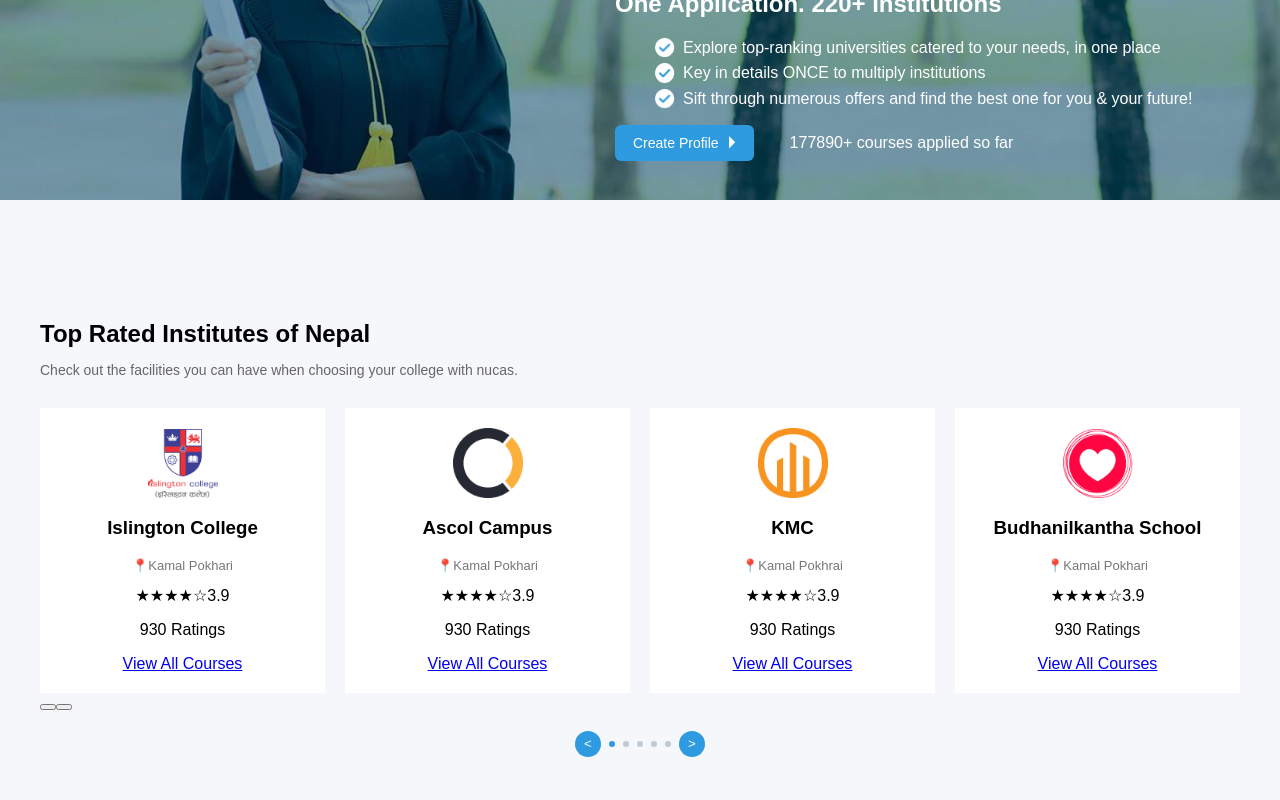
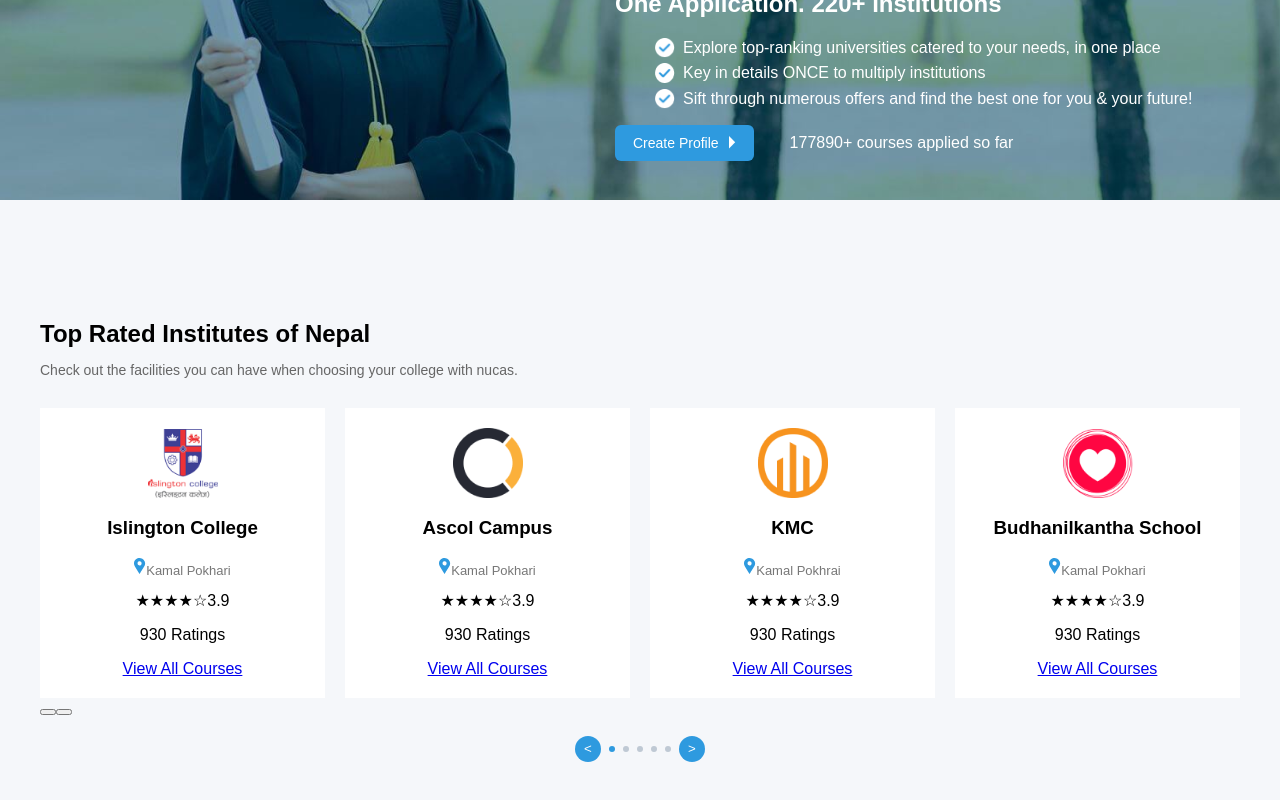
Before and after one commit to bibashmanjusubedi/schoolbharna-ui, a React (Vite) app: page / in a window 1280 px wide. Shown: the part 2477-3277 px from the top of the page. Built offline with nearby package versions, Linux system fonts and the light colour scheme.

Commit message:
changed the location to SVG in topRated-card-pin

```diff
--- a/src/components/layout/TopRatedInstitutes.jsx
+++ b/src/components/layout/TopRatedInstitutes.jsx
@@ -98,7 +98,20 @@ function InstituteCard({ item }) {
       <h3 className="topRated-card-title">{item.name}</h3>
 
       <p className="topRated-card-location">
-        <span className="topRated-card-pin">📍</span>
+        <span className="topRated-card-pin">
+          <svg
+            width="12"
+            height="17"
+            viewBox="0 0 12 17"
+            fill="none"
+            xmlns="http://www.w3.org/2000/svg"
+          >
+            <path
+              d="M10.8379 4.01035C10.7805 3.79539 10.6641 3.56635 10.5779 3.36582C9.54687 0.888001 7.29409 0 5.47508 0C3.04001 0 0.358063 1.63282 0 4.99845V5.68607C0 5.71476 0.0098877 5.97254 0.023941 6.10148C0.224655 7.70546 1.49031 9.41013 2.43555 11.0141C3.4525 12.7326 4.50774 14.4231 5.55319 16.1129C6.19784 15.0102 6.84016 13.893 7.47012 12.8188C7.64182 12.5035 7.84111 12.1885 8.01299 11.8876C8.12755 11.6872 8.3464 11.4869 8.44639 11.3005C9.46329 9.43864 11.1001 7.56243 11.1001 5.71473V4.95567C11.1002 4.75536 10.8519 4.05355 10.8379 4.01035ZM5.51966 7.46218C4.80388 7.46218 4.02039 7.10427 3.63367 6.11583C3.57606 5.95849 3.5807 5.64317 3.5807 5.61429V5.17029C3.5807 3.91022 4.65062 3.3372 5.5814 3.3372C6.72729 3.3372 7.61353 4.25397 7.61353 5.39986C7.61353 6.54571 6.66555 7.46218 5.51966 7.46218Z"
+              fill="#2E9ADF"
+            />
+          </svg>
+        </span>
         {item.location}
       </p>
 
```
